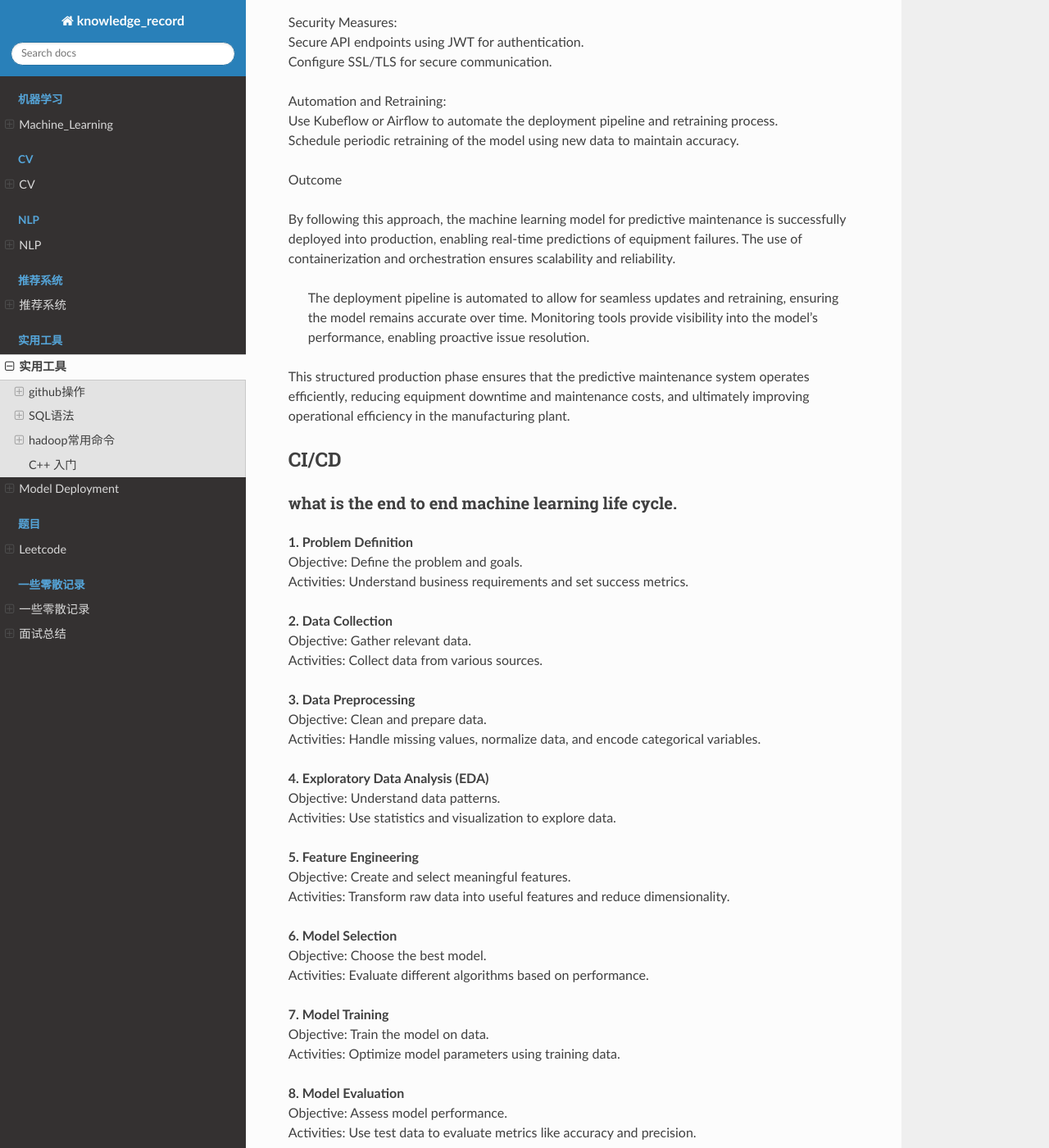
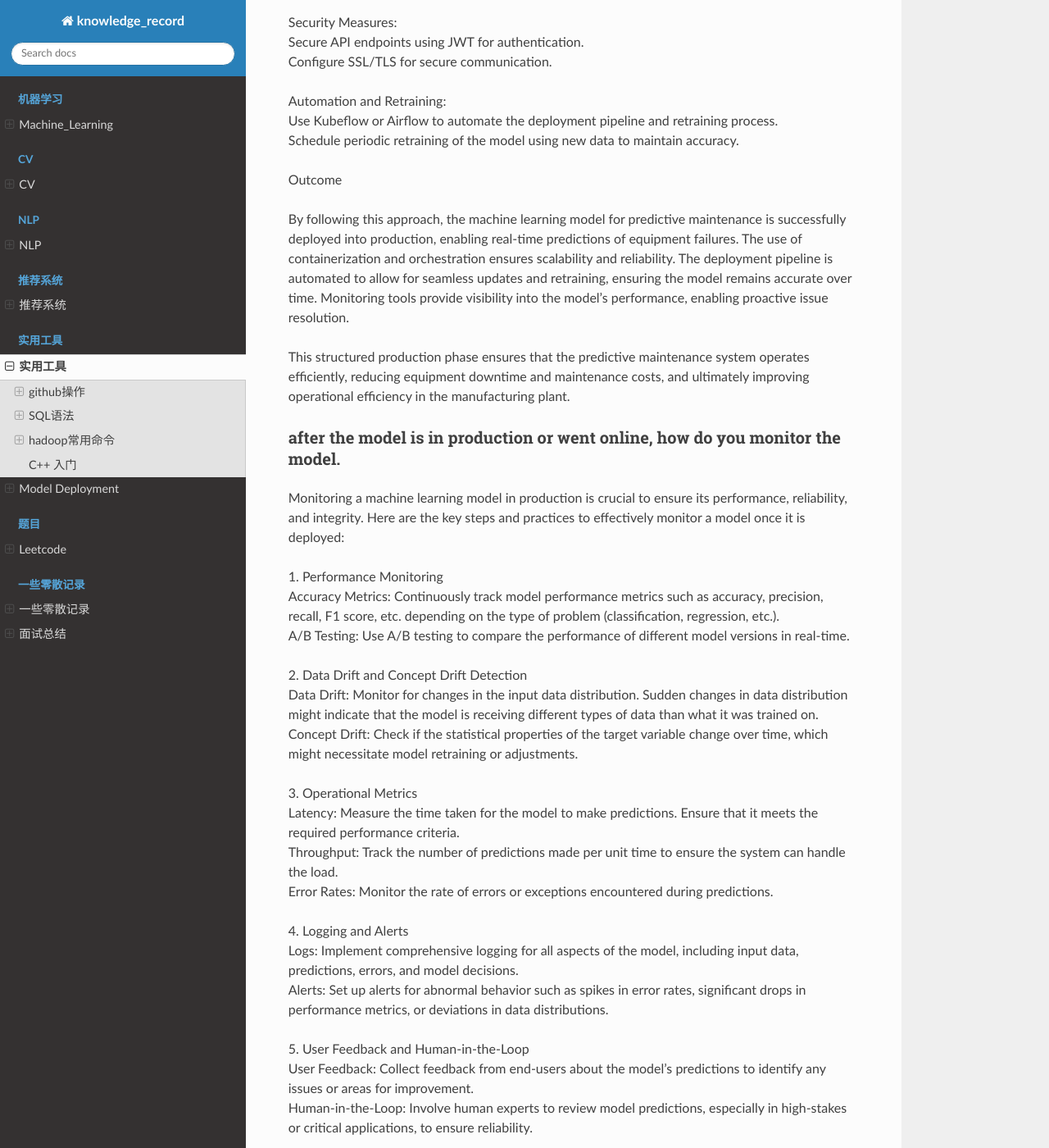
Before and after one commit to luochuankai-JHU/knowledge_record, a Sphinx documentation site: the page built from docs/tools/tools.rst, in a window 1280 px wide and 1400 px high, scrolled down 6303 px. Shown: the whole window at 82% size. Built offline with Sphinx 7.4.7 and the Read the Docs theme 2.0.0, drawn with Linux system fonts in a browser that asks for light colours; some of the changed text lies outside the part shown.

Commit message:
production phase

```diff
--- a/docs/tools/tools.rst
+++ b/docs/tools/tools.rst
@@ -284,16 +284,87 @@ Outcome
 
 By following this approach, the machine learning model for predictive maintenance is successfully deployed into production,
 enabling real-time predictions of equipment failures. The use of containerization and orchestration ensures scalability and reliability.
- The deployment pipeline is automated to allow for seamless updates and retraining, ensuring the model remains accurate over time.
- Monitoring tools provide visibility into the model's performance, enabling proactive issue resolution.
+The deployment pipeline is automated to allow for seamless updates and retraining, ensuring the model remains accurate over time.
+Monitoring tools provide visibility into the model's performance, enabling proactive issue resolution.
 
 This structured production phase ensures that the predictive maintenance system operates efficiently, reducing equipment downtime and
 maintenance costs, and ultimately improving operational efficiency in the manufacturing plant.
 
 
+after the model is in production or went online, how do you monitor the model.
+-------------------------------------------------------------------------------------------
+
+Monitoring a machine learning model in production is crucial to ensure its performance, reliability, and integrity. Here are the key steps and practices to effectively monitor a model once it is deployed:
+
+| 1. Performance Monitoring
+| Accuracy Metrics: Continuously track model performance metrics such as accuracy, precision, recall, F1 score, etc. depending on the type of problem (classification, regression, etc.).
+| A/B Testing: Use A/B testing to compare the performance of different model versions in real-time.
+
+| 2. Data Drift and Concept Drift Detection
+| Data Drift: Monitor for changes in the input data distribution. Sudden changes in data distribution might indicate that the model is receiving different types of data than what it was trained on.
+| Concept Drift: Check if the statistical properties of the target variable change over time, which might necessitate model retraining or adjustments.
+
+| 3. Operational Metrics
+| Latency: Measure the time taken for the model to make predictions. Ensure that it meets the required performance criteria.
+| Throughput: Track the number of predictions made per unit time to ensure the system can handle the load.
+| Error Rates: Monitor the rate of errors or exceptions encountered during predictions.
+
+| 4. Logging and Alerts
+| Logs: Implement comprehensive logging for all aspects of the model, including input data, predictions, errors, and model decisions.
+| Alerts: Set up alerts for abnormal behavior such as spikes in error rates, significant drops in performance metrics, or deviations in data distributions.
+
+| 5. User Feedback and Human-in-the-Loop
+| User Feedback: Collect feedback from end-users about the model’s predictions to identify any issues or areas for improvement.
+| Human-in-the-Loop: Involve human experts to review model predictions, especially in high-stakes or critical applications, to ensure reliability.
+
+| 6. Security and Compliance
+| Security: Monitor for any security vulnerabilities or breaches that could compromise the model or the data it uses.
+| Compliance: Ensure the model adheres to regulatory and compliance requirements. Regular audits might be necessary depending on the industry.
+
+| 7. Retraining and Model Updates
+| Scheduled Retraining: Periodically retrain the model with new data to ensure it remains accurate and relevant.
+| Model Versioning: Keep track of different versions of the model and their performance. Use canary deployments to gradually roll out new versions.
+
+| Tools and Technologies for Model Monitoring:
+| Monitoring Platforms: Tools like Prometheus, Grafana, or ELK stack (Elasticsearch, Logstash, Kibana) can be used for monitoring and visualization.
+| Model-Specific Monitoring: Platforms like Evidently AI, WhyLabs, or open-source libraries such as Alibi Detect for drift detection.
+| Cloud Services: AWS SageMaker, Azure ML, or Google AI Platform provide built-in monitoring and logging features for deployed models.
+| Implementing these monitoring practices helps ensure that the model remains effective, reliable, and continues to deliver value in a production environment.
 
 
+将机器学习模型部署到生产环境后，监控其性能、可靠性和完整性至关重要。以下是有效监控模型的关键步骤和实践：
 
+| 1. 性能监控
+| 准确度指标： 不断跟踪模型的性能指标，如准确度、精确度、召回率、F1分数等，具体取决于问题类型（分类、回归等）。
+| A/B测试： 使用A/B测试实时比较不同模型版本的性能。
+
+| 2. 数据漂移和概念漂移检测
+| 数据漂移： 监控输入数据分布的变化。数据分布突然变化可能表明模型接收到与训练数据不同类型的数据。
+| 概念漂移： 检查目标变量的统计属性是否随时间变化，这可能需要重新训练或调整模型。
+
+| 3. 运行指标
+| 延迟： 测量模型进行预测所需的时间。确保满足所需的性能标准。
+| 吞吐量： 跟踪单位时间内进行的预测数量，以确保系统能够处理负载。
+| 错误率： 监控预测过程中出现的错误率或异常率。
+
+| 4. 日志记录和警报
+| 日志： 对模型的所有方面（包括输入数据、预测、错误和模型决策）实施全面的日志记录。
+| 警报： 设置警报，以便发现异常行为，如错误率飙升、性能指标显著下降或数据分布偏离。
+
+| 5. 用户反馈和人工干预
+| 用户反馈： 收集用户关于模型预测的反馈，以发现任何问题或改进的领域。
+| 人工干预： 涉及人类专家审查模型预测，特别是在高风险或关键应用中，以确保可靠性。
+
+| 6. 安全和合规性
+| 安全： 监控可能危害模型或其使用数据的安全漏洞或违规行为。
+| 合规性： 确保模型符合法规和合规要求。根据行业不同，可能需要定期进行审计。
+
+| 7. 重新训练和模型更新
+| 定期重新训练： 定期使用新数据重新训练模型，以确保其保持准确和相关。
+| 模型版本管理： 跟踪不同版本的模型及其性能。使用金丝雀部署逐步推出新版本。
+
+| 型监控的工具和技术：
+| 监控平台： 可以使用诸如Prometheus、Grafana或ELK堆栈（Elasticsearch、Logstash、Kibana）等工具进行监控和可视化。
 
 
 
```
